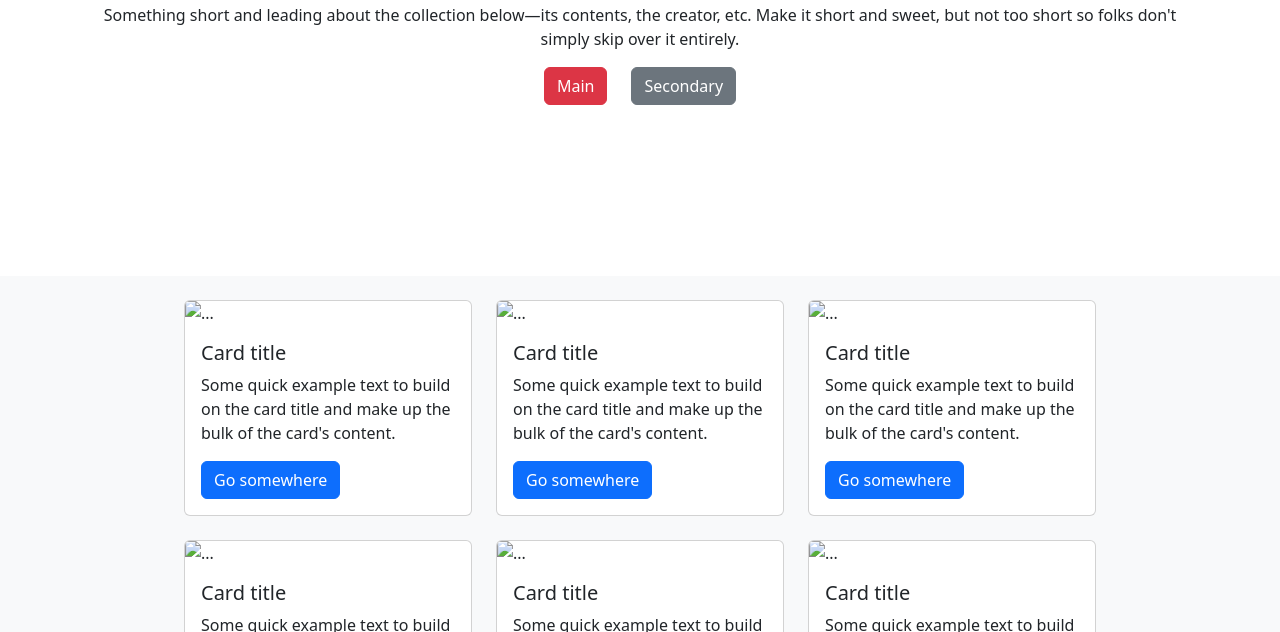
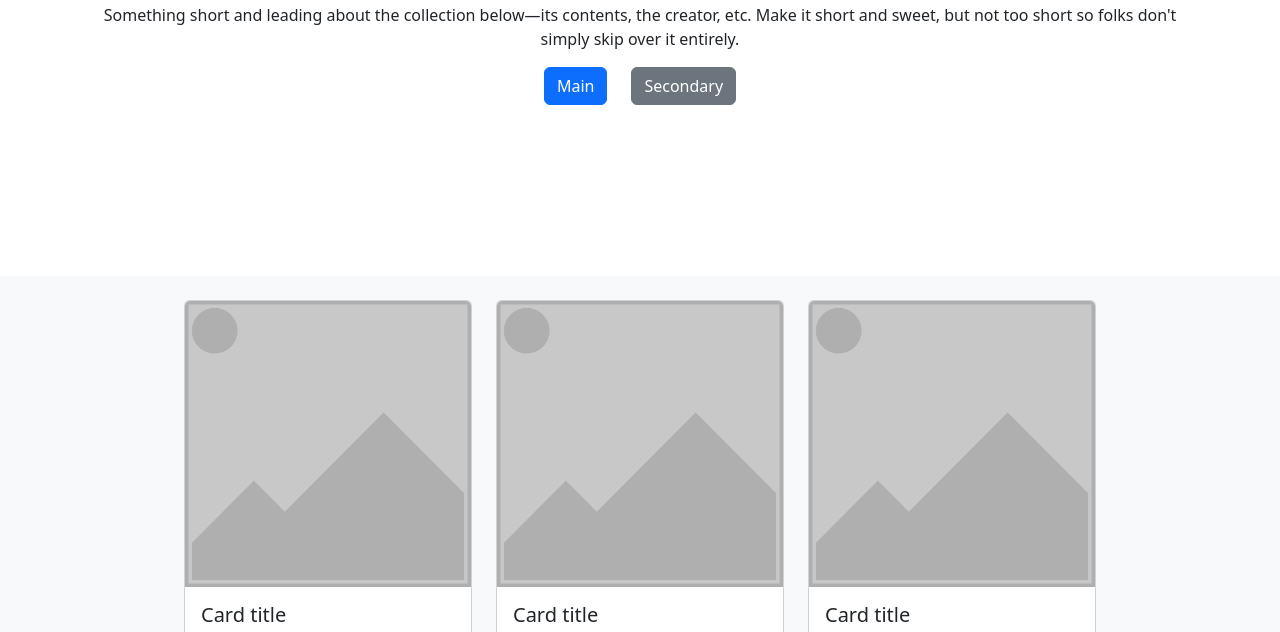
Before and after one commit to Angy0821/bootstrap-third, a plain HTML site: page index.html in a window 1280 px wide. Shown: the part 280-912 px from the top of the page. Drawn offline with nearby package versions, Linux system fonts and the light colour scheme.

Commit message:
add photos

```diff
--- a/index.html
+++ b/index.html
@@ -28,7 +28,7 @@
                 <h1>Album foto</h1>
                 <p>Something short and leading about the collection below—its contents, the creator, etc. Make it short and sweet, but not too short so folks don't simply skip over it entirely.</p>
                 <div class="d-flex gap-4">
-                    <button class="btn btn-danger">Main</button>
+                    <button class="btn btn-primary">Main</button>
                     <button class="btn btn-secondary">Secondary</button>
                 </div>
             </div>
@@ -36,7 +36,7 @@
     <main class="bg-light py-4">
         <div class="container d-flex flex-wrap justify-content-center gap-4">
             <div class="card" style="width: 18rem;">
-                <img src="" class="card-img-top" alt="...">
+                <img src="Resources/placeholder-square.png" class="card-img-top" alt="...">
                 <div class="card-body">
                   <h5 class="card-title">Card title</h5>
                   <p class="card-text">Some quick example text to build on the card title and make up the bulk of the card's content.</p>
@@ -44,7 +44,7 @@
                 </div>
               </div>
               <div class="card" style="width: 18rem;">
-                <img src="..." class="card-img-top" alt="...">
+                <img src="Resources/placeholder-square.png" class="card-img-top" alt="...">
                 <div class="card-body">
                   <h5 class="card-title">Card title</h5>
                   <p class="card-text">Some quick example text to build on the card title and make up the bulk of the card's content.</p>
@@ -52,7 +52,7 @@
                 </div>
               </div>
               <div class="card" style="width: 18rem;">
-                <img src="..." class="card-img-top" alt="...">
+                <img src="Resources/placeholder-square.png" class="card-img-top" alt="...">
                 <div class="card-body">
                   <h5 class="card-title">Card title</h5>
                   <p class="card-text">Some quick example text to build on the card title and make up the bulk of the card's content.</p>
@@ -60,7 +60,7 @@
                 </div>
               </div>
               <div class="card" style="width: 18rem;">
-                <img src="..." class="card-img-top" alt="...">
+                <img src="Resources/placeholder-square.png" class="card-img-top" alt="...">
                 <div class="card-body">
                   <h5 class="card-title">Card title</h5>
                   <p class="card-text">Some quick example text to build on the card title and make up the bulk of the card's content.</p>
@@ -68,7 +68,7 @@
                 </div>
               </div>
               <div class="card" style="width: 18rem;">
-                <img src="..." class="card-img-top" alt="...">
+                <img src="Resources/placeholder-square.png" class="card-img-top" alt="...">
                 <div class="card-body">
                   <h5 class="card-title">Card title</h5>
                   <p class="card-text">Some quick example text to build on the card title and make up the bulk of the card's content.</p>
@@ -76,7 +76,7 @@
                 </div>
               </div>
               <div class="card" style="width: 18rem;">
-                <img src="..." class="card-img-top" alt="...">
+                <img src="Resources/placeholder-square.png" class="card-img-top" alt="...">
                 <div class="card-body">
                   <h5 class="card-title">Card title</h5>
                   <p class="card-text">Some quick example text to build on the card title and make up the bulk of the card's content.</p>
```
